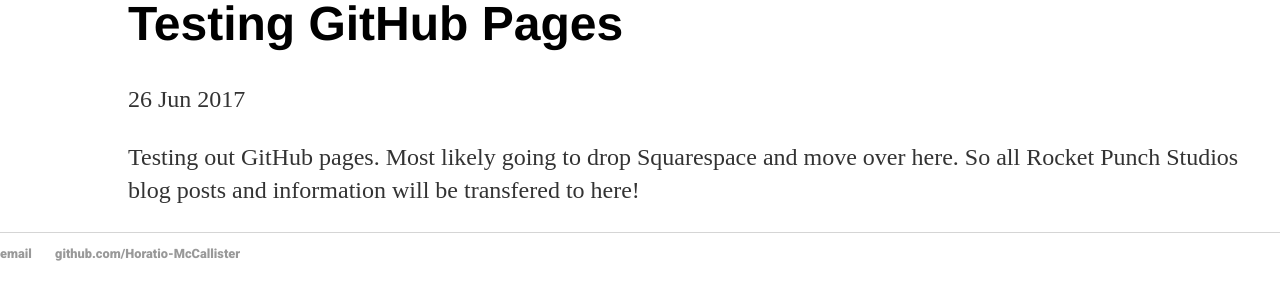
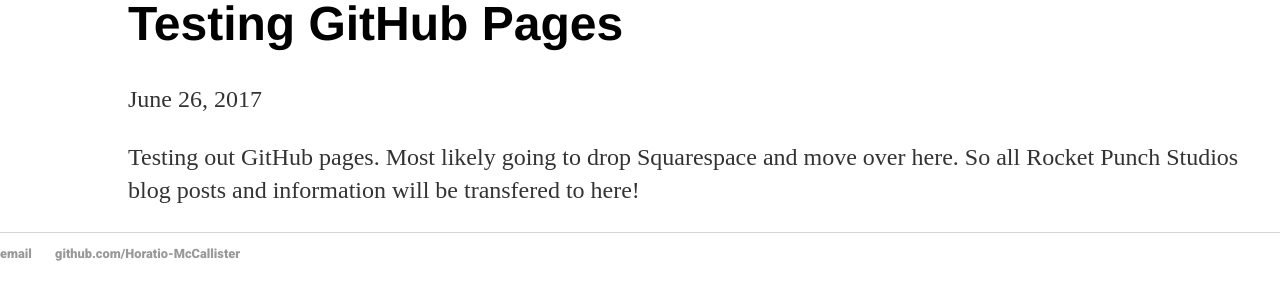
Before and after one commit to Horatio-McCallister/Horatio-McCallister.github.io, a Jekyll site: the page built from _posts/2017-06-23-Testing-GitHub-Pages.md, in a window 1280 px wide, cut to the strip 132-432 px from the top of the page. Built offline with Jekyll 4.4.1, drawn with Linux system fonts in a browser that asks for light colours.

Commit message:
no message

```diff
--- a/_layouts/post.html
+++ b/_layouts/post.html
@@ -2,7 +2,7 @@
 layout: default
 ---
 <h1>{{ page.title }}</h1>
-<p class="meta">{{ page.date | date_to_string }}</p>
+<p class="meta">{{ page.date | date: "%B %d, %Y" }}</p>
 
 <div class="post">
   {{ content }}
```
Also changed, not shown: _posts/2016-07-09-The-First-Blog.md (renamed from _posts/2016-07-09-The-First-Blog.txt).
